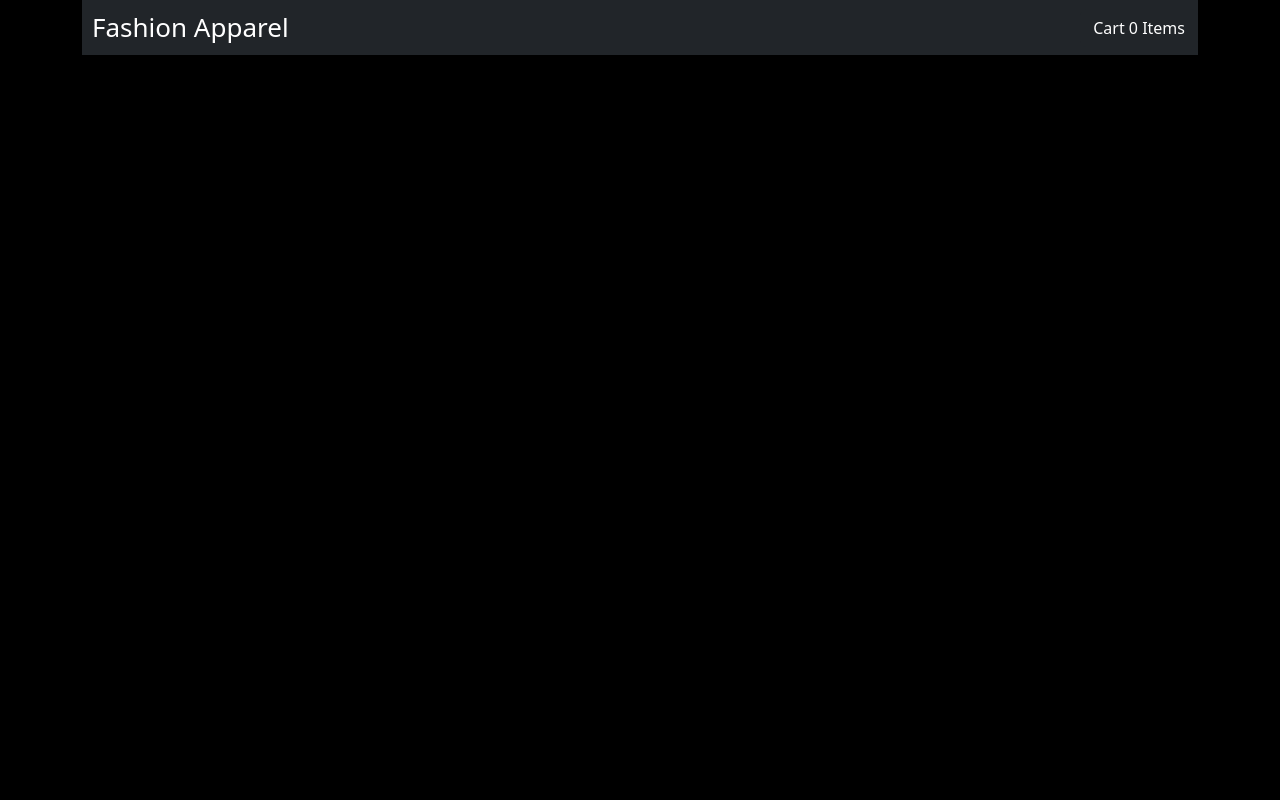
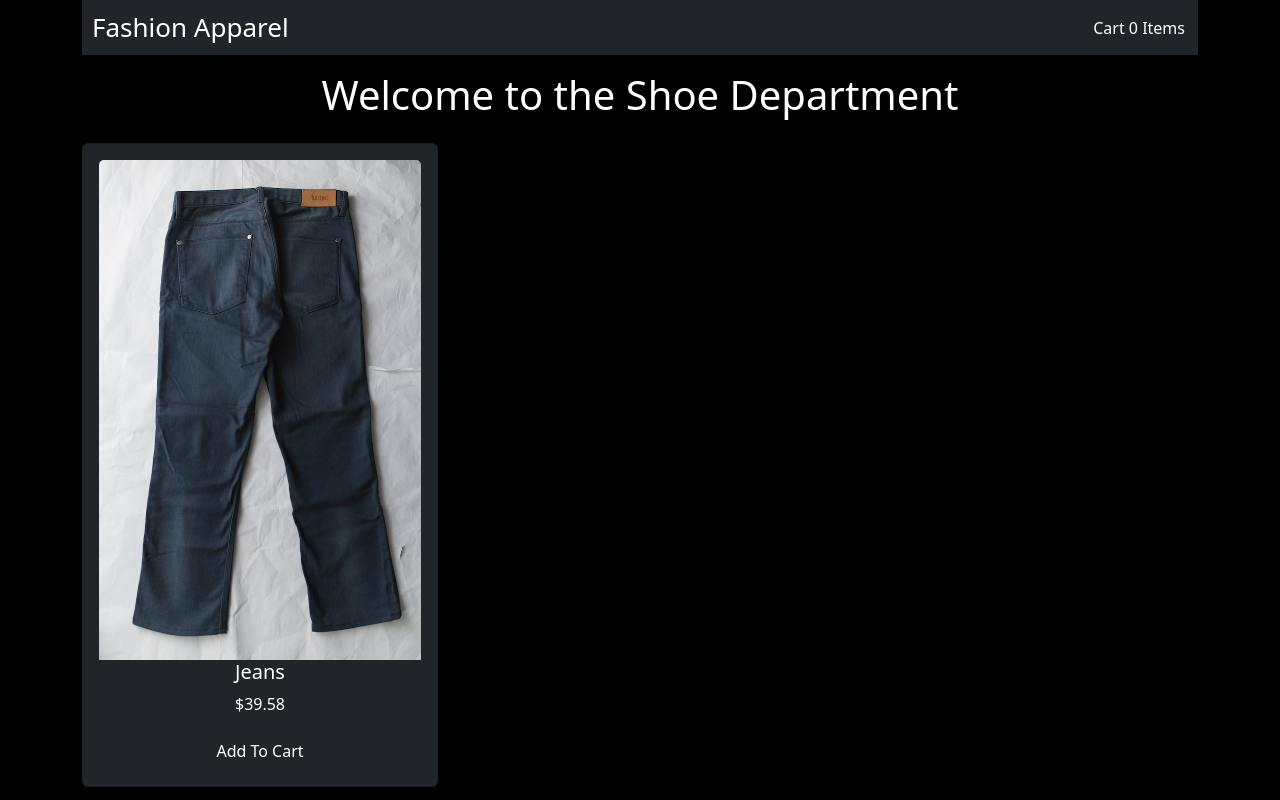
Before and after one commit to SalamanderCtesiphon/fashion-boutique, a React (Create React App) app: page /pants in a window 1280 px wide. Built offline with nearby package versions, Linux system fonts and the light colour scheme.

Commit message:
added a filter that displays the correct items for a page according to category

```diff
--- a/src/App.js
+++ b/src/App.js
@@ -9,6 +9,9 @@ import Success from './pages/Success';
 import CartProvider from './CartContext';
 import Home from './pages/Home';
 import Categories from './pages/Categories';
+import Shirts from './pages/Shirts';
+import Pants from './pages/Pants';
+import Shoes from './pages/Shoes';
 
 function App() {
   return (
@@ -23,6 +26,9 @@ function App() {
               <Route path='cancel' element={<Cancel />} />
               <Route path='home' element={<Store />} />
               <Route path='categories' element={<Categories />} />
+              <Route path='shirts' element={<Shirts />} />
+              <Route path='pants' element={<Pants />} />
+              <Route path='shoes' element={<Shoes />} />
             </Routes>
           </BrowserRouter>
         </Container>
--- a/src/ProductStore.js
+++ b/src/ProductStore.js
@@ -4,43 +4,57 @@ import dressShirt from './images/nimble-made-N0ke5zChVBU-unsplash(1).jpg'
 import fancyShoes from './images/jason-briscoe-tYGooMvu0hA-unsplash.jpg'
 import blouse from './images/pexels-anj-namoro-2850487.jpg'
 import sweater from './images/pexels-dom-j-45982.jpg'
+import jeans from './images/matthew-moloney-5NPId7L1_p4-unsplash.jpg'
 
 const productsArray = [
   {
     id: '1',
     title: 'T-Shirts',
     price: 14.99,
-    image: tShirts
+    image: tShirts,
+    category: 'tops'
   },
   {
     id: '2',
     title: 'Shoes',
     price: 109.99,
-    image: shoes
+    image: shoes,
+    category: 'footware'
   },
   {
     id: '3',
     title: 'Dress Shirt',
     price: 39.99,
-    image: dressShirt
+    image: dressShirt,
+    category: 'tops'
   },
   {
     id: '4',
     title: 'Dress Shoes',
     price: 148.99,
-    image: fancyShoes
+    image: fancyShoes,
+    category: 'footware'
   },
   {
     id: '5',
     title: 'Sweater Vest',
     price: 69.99,
-    image: blouse
+    image: blouse,
+    category: 'tops'
   },
   {
     id: '6',
     title: 'Sweater',
     price: 89.99,
-    image: sweater
+    image: sweater,
+    category: 'tops'
+  },
+  {
+    id: '7',
+    title: 'Jeans',
+    price: 39.58,
+    image: jeans,
+    category: 'pants'
   }
 ]
 
--- a/src/pages/Categories.js
+++ b/src/pages/Categories.js
@@ -13,21 +13,21 @@ function Categories() {
           <Card.Body>
             <Card.Img variant='top'style={{height: '500px', width: '300px', objectFit: 'cover',
               backgroundPosition: 'center' }} src={shirts}></Card.Img>
-            <Button sm="6" bg='dark' variant='dark' href='/home' className='mx-2'>Shirts</Button>
+            <Button sm="6" bg='dark' variant='dark' href='/shirts' className='mx-2'>Shirts</Button>
           </Card.Body>
         </Card>
         <Card bg='dark' variant='dark'>
           <Card.Body>
             <Card.Img variant='top'style={{height: '500px', width: '300px', objectFit: 'cover',
               backgroundPosition: 'center' }} src={pants}></Card.Img>
-            <Button sm="6" bg='dark' variant='dark' href='/home' className='mx-2'>Pants</Button>
+            <Button sm="6" bg='dark' variant='dark' href='/pants' className='mx-2'>Pants</Button>
           </Card.Body>
         </Card>
         <Card bg='dark' variant='dark'>
           <Card.Body>
             <Card.Img variant='top'style={{height: '500px', width: '300px', objectFit: 'cover',
               backgroundPosition: 'center' }} src={shoes}></Card.Img>
-            <Button sm="6" bg='dark' variant='dark' href='/home' className='mx-2'>Shoes</Button>
+            <Button sm="6" bg='dark' variant='dark' href='/shoes' className='mx-2'>Shoes</Button>
           </Card.Body>
         </Card>
       </Row>
--- /dev/null
+++ b/src/pages/Pants.js
@@ -0,0 +1,27 @@
+import React from 'react'
+import { Row, Col } from 'react-bootstrap'
+import { productsArray } from '../ProductStore'
+import ProductCard from '../components/ProductCard'
+
+function Pants() {
+  const tempArray = productsArray.filter((product) =>{
+    return product.category === "pants"
+  })
+
+  return (
+    <>
+      <h1 align='center' className='p-3' >Welcome to the Shoe Department</h1>
+      <Row xs={1} md={3} className='g-4'>
+        {tempArray.map((product, idx) => (
+          <Col align="center" key={idx}>
+            <ProductCard product={product}></ProductCard>
+          </Col>
+        ))}
+
+
+      </Row>
+    </>
+  )
+}
+
+export default Pants
--- /dev/null
+++ b/src/pages/Shirts.js
@@ -0,0 +1,27 @@
+import React from 'react'
+import { Row, Col } from 'react-bootstrap'
+import { productsArray } from '../ProductStore'
+import ProductCard from '../components/ProductCard'
+
+function Shirts() {
+  const tempArray = productsArray.filter((product) =>{
+    return product.category === "tops"
+  })
+
+  return (
+    <>
+    <h1 align='center' className='p-3' >Welcome to the Shirt Department</h1>
+    <Row xs={1} md={3} className='g-4'>
+      {tempArray.map((product, idx) => (
+        <Col align="center" key={idx}>
+          <ProductCard product={product}></ProductCard>
+        </Col>
+      ))}
+
+
+    </Row>
+  </>
+  )
+}
+
+export default Shirts
--- /dev/null
+++ b/src/pages/Shoes.js
@@ -0,0 +1,27 @@
+import React from 'react'
+import { Row, Col } from 'react-bootstrap'
+import { productsArray } from '../ProductStore'
+import ProductCard from '../components/ProductCard'
+
+function Shoes() {
+  const tempArray = productsArray.filter((product) =>{
+    return product.category === "footware"
+  })
+
+  return (
+    <>
+      <h1 align='center' className='p-3' >Welcome to the Shoe Department</h1>
+      <Row xs={1} md={3} className='g-4'>
+        {tempArray.map((product, idx) => (
+          <Col align="center" key={idx}>
+            <ProductCard product={product}></ProductCard>
+          </Col>
+        ))}
+
+
+      </Row>
+    </>
+  )
+}
+
+export default Shoes
```
Also changed, not shown: src/images/matthew-moloney-5NPId7L1_p4-unsplash.jpg (added).
